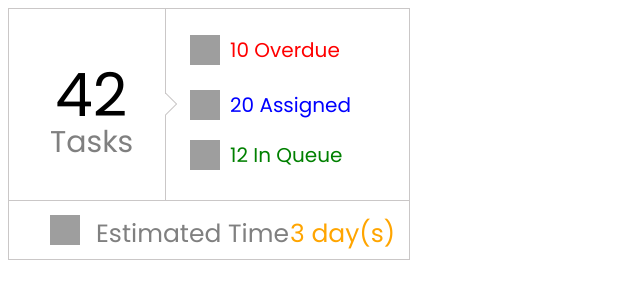
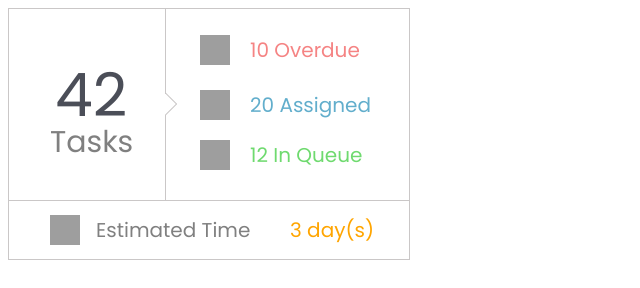
Before and after one commit to sivaramp1991/react-dwaiwv, a React app: page / in a window 1280 px wide. Shown: the whole page, without its empty margins (0-640 px from the left). Built offline with nearby package versions, Linux system fonts and the light colour scheme; grey boxes are pictures that could not be loaded.

Commit message:
1 file modified

```diff
--- a/style.css
+++ b/style.css
@@ -1,8 +1,20 @@
 #root{
-  font-family: 'Poppins', sans-serif
+  font-family: 'Poppins', sans-serif;
 }
-h1, p {
-  font-family: Lato;
+.allTaskCount{
+  position: absolute;
+  top:50px;
+  left: 55px;
+  font-size: 60px;
+  /* font-family: Times New Roman; */
+  color: #4b4e58;
+}
+.allTask{
+  position: absolute;
+  top:120px;
+  left: 50px;
+  font-size: 30px;
+  color: grey;
 }
 
 .overviewContainer{
@@ -18,43 +30,43 @@ background-repeat: no-repeat;
 }
 .overdueTask{
   top:35px;
-  left:190px;
+  left:200px;
   width:30px;
   height:30px;
 background-image: url('https://github.com/sivaramp1991/react-dwaiwv/blob/master/images/clock-outline.png?raw=true');
 }
 .assignedTask{
   top:90px;
-  left:190px;
+  left:200px;
   width:30px;
   height:30px;
 background-image: url('https://github.com/sivaramp1991/react-dwaiwv/blob/master/images/taskassigned-icon1.jpg?raw=true');
 }
 .inQueueTask{
   top:140px;
-  left:190px;
+  left:200px;
   width:30px;
   height:30px;
 background-image: url('https://github.com/sivaramp1991/react-dwaiwv/blob/master/images/sandtimer-icon121.jpg?raw=true');
 }
 
 .overdueTaskLabel{
-  left: 230px;
+  left: 250px;
     position: fixed;
     font-size: 20px;
-    color:red;
+    color:#f58484;
 }
 .assignedTaskLabel{
-  left: 230px;
+  left: 250px;
     position: fixed;
     font-size: 20px;
-    color:blue;
+    color:#62aecc;
 }
 .inQueueTaskLabel{
-  left: 230px;
+  left: 250px;
     position: fixed;
     font-size: 20px;
-    color:green;
+    color:#6fda6f;
 }
 .timeEstimated{
   top: 215px;
@@ -67,13 +79,13 @@ background-image: url('https://github.com/sivaramp1991/react-dwaiwv/blob/master/
 .label1{
   left: 96px;
     position: fixed;
-    font-size: 25px;
+    font-size: 20px;
     color: grey
 }
 .label2{
   left: 290px;
     position: fixed;
-    font-size: 25px;
+    font-size: 20px;
     color: orange
 }
 
@@ -111,19 +123,3 @@ height: 86px;
 top:115px;
 left: 165px;
 }
-
-.allTaskCount{
-  position: absolute;
-  top:50px;
-  left: 55px;
-  font-size: 60px;
-  /* font-family: Times New Roman; */
-  color: rgb(0, 0, 0);
-}
-.allTask{
-  position: absolute;
-  top:120px;
-  left: 50px;
-  font-size: 30px;
-  color: grey;
-}
```
